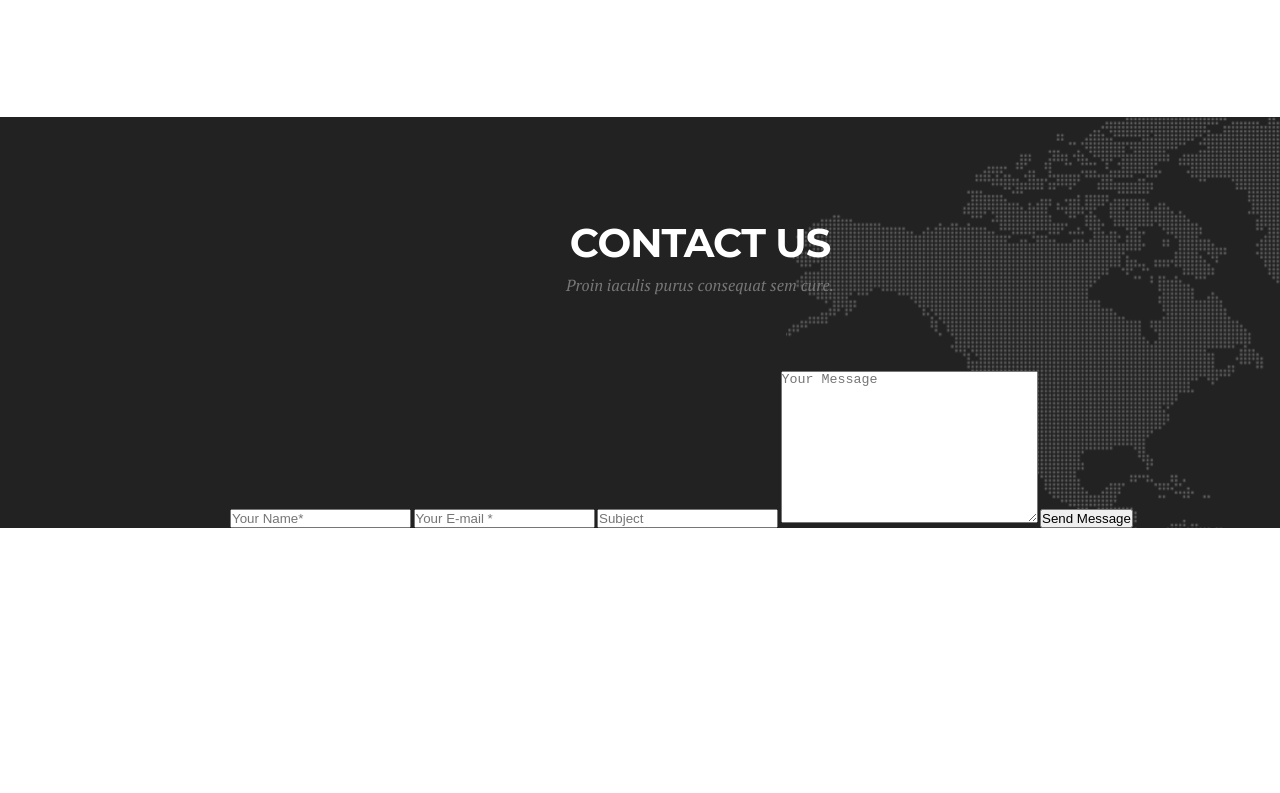
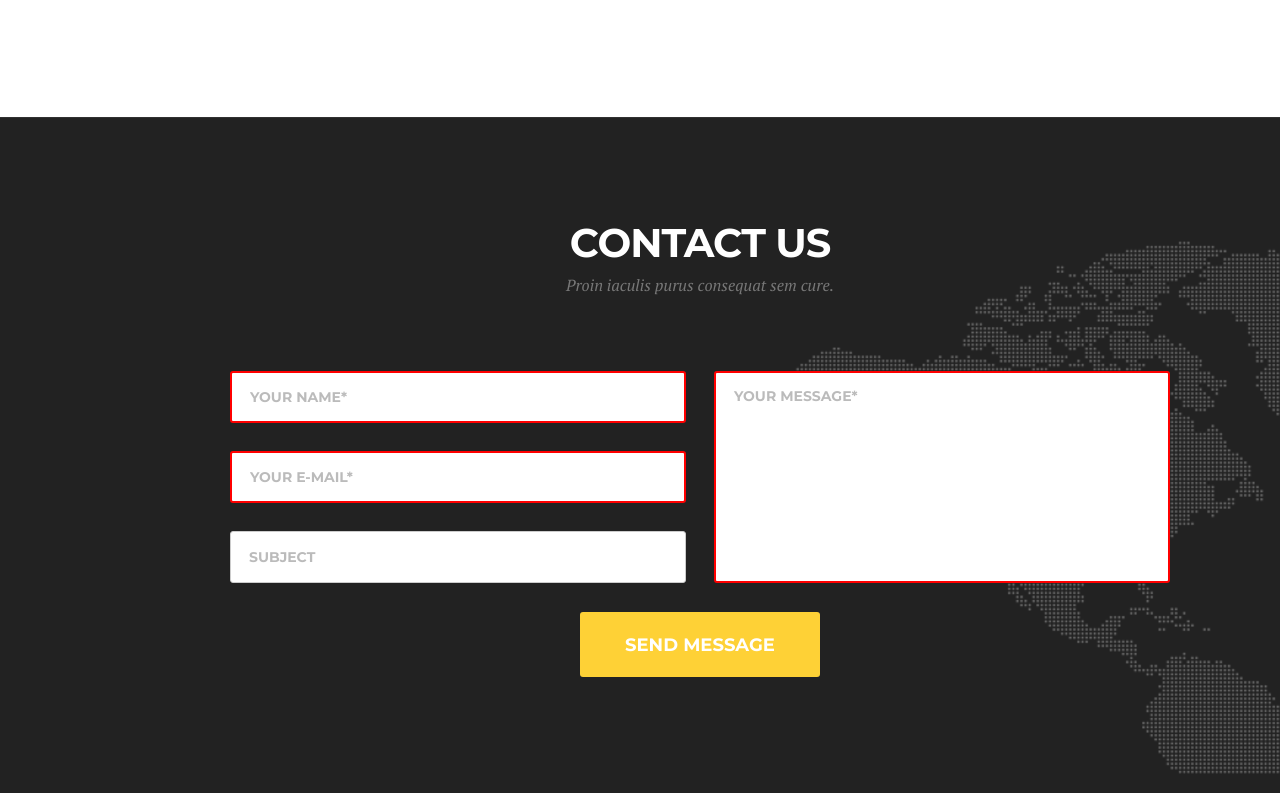
Before and after one commit to ZubanAlex/goit-fe-course, a plain HTML site: page html-css/modul-07/index.html in a window 1280 px wide. Shown: the part 538-1331 px from the top of the page. Before the commit the page ends 1066 px from the top, so only its background shows below. Drawn offline with Linux system fonts and the light colour scheme.

Commit message:
complite modul-07

```diff
--- a/html-css/modul-07/css/style.css
+++ b/html-css/modul-07/css/style.css
@@ -52,20 +52,20 @@ ul {
 }
 
 .conteiner {
-    width: 94em;
+    width: 940px;
     margin: 0 auto;
 }
 
 /* HEADER START */
 
 header {
-    min-width: 140em;
+    min-width: 1400px;
 }
 header .conteiner {
     display: flex;
     justify-content: space-between;
     align-items: flex-end;
-    height: 7.4em;
+    height: 74px;
 }
 
 .logo {
@@ -103,13 +103,13 @@ header .conteiner {
 /* HEADER END */
 
 main {
-    min-width: 140em;
+    min-width: 1400px;
 }
 
 /* SERVICE START */
 
 .service .conteiner {
-    padding: 12em 0 12em;
+    padding: 120px 0 120px;
 }
 
 .sevice-title, .contact-title {
@@ -142,7 +142,7 @@ main {
 
 .service-article-list-items {
     text-align: center;
-    width: 29em;
+    width: 290px;
 }
 
 .service-article-title {
@@ -194,7 +194,8 @@ main {
 }
 
 .contact .conteiner {
-    padding-top: 11em;
+    padding-top: 110px;
+    padding-bottom: 116px;
 }
 
 .contact-title {
@@ -204,3 +205,81 @@ main {
 .contact-title-text {
     margin-bottom: 80px;
 }
+form {
+    height: 306px;
+    position: relative;
+
+}
+input {
+    display: block;
+    width: 456px;
+    height: 52px;
+    border: 1px solid #ccc;
+    border-radius: 3px;
+    margin-bottom: 28px;
+}
+
+textarea {
+    width: 456px;
+    height: 212px;
+    border: 1px solid #ccc;
+    border-radius: 3px;
+    position: absolute;
+    top: 0;
+    right: 0;
+    padding-top: 14px;
+    resize: none;
+}
+
+button {
+    position: absolute;
+    bottom: 0;
+    left: 50%;
+    transform: translateX(-50%);
+}
+
+.form-items {
+    padding-left: 18px;
+    font-family: 'Montserrat';
+    font-style: normal;
+    font-weight: 700;
+    font-size: 14px;
+    color: #000;
+}
+
+.form-items::placeholder {
+    font-family: 'Montserrat';
+    font-style: normal;
+    font-weight: 700;
+    font-size: 14px;
+    color: #bbb;
+    text-transform: uppercase;
+}
+
+.form-button {
+    width: 240px;
+    height: 65px;
+    border: none;
+    border-radius: 3px;
+    background-color: #fed136;
+    color: #fff;
+    font-family: 'Montserrat';
+    font-style: normal;
+    font-weight: 700;
+    font-size: 18px;
+    text-transform: uppercase;
+}
+
+input:focus {
+    outline: 0;
+}
+
+input[type='email']:valid, input[name='user_name']:valid, textarea:valid {
+    border: 2px solid #00ff00;
+}
+
+input[type='email']:invalid, input[name='user_name']:invalid, textarea:invalid {
+    border: 2px solid #ff0000;
+}
+
+/* CONTACT END */
--- a/html-css/modul-07/index.html
+++ b/html-css/modul-07/index.html
@@ -50,16 +50,15 @@
             <div class="conteiner">
                     <h2 class="contact-title">Contact Us</h2>
                     <p class="contact-title-text">Proin iaculis purus consequat sem cure. </p>
-                    <form action="">
-                        <input type="text" name="user_name" id="" placeholder="Your Name*">
-                        <input type="email" name="User_email" id="" placeholder="Your E-mail *">
-                        <input type="text" name="user_subject" id="" placeholder="Subject">
-                        <textarea name="user_massage" id="" cols="30" rows="10" placeholder="Your Message"></textarea>
-                        <button>Send Message</button>
+                    <form class="contact-form" action="#">
+                        <input class="form-items" type="text" name="user_name" id="" placeholder="Your Name*" required>
+                        <input class="form-items" type="email" name="User_email" id="" placeholder="Your E-mail*" required>
+                        <input class="form-items" type="text" name="user_subject" id="" placeholder="Subject">
+                        <textarea class="form-items" name="user_massage" id="" cols="30" rows="10" placeholder="Your Message*" required></textarea>
+                        <button class="form-button" type="submit">Send Message</button>
                     </form>
             </div>
         </section>
-
     </main>
 </body>
 </html>
```
